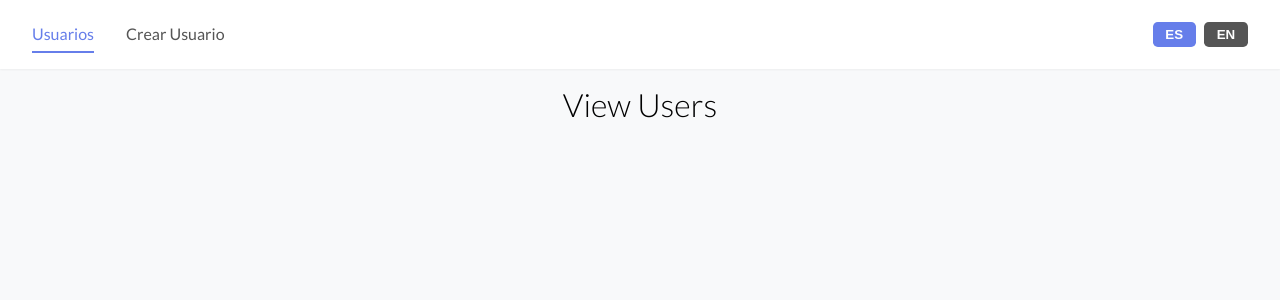
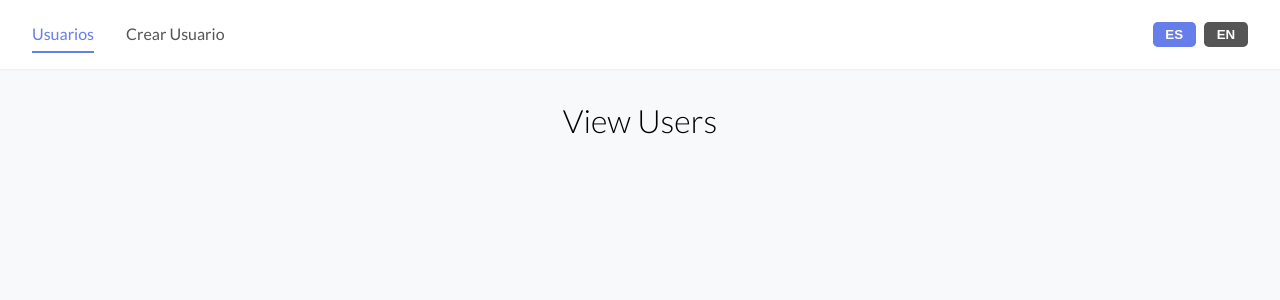
Before and after one commit to marlondt-dev/user-management, a Vue app: page / in a window 1280 px wide. Shown: the top 300 px of the page. Built offline with nearby package versions, Linux system fonts and the light colour scheme.

Commit message:
chore(assets): updated global scss styles

```diff
--- a/src/assets/scss/_reset.scss
+++ b/src/assets/scss/_reset.scss
@@ -17,10 +17,15 @@ picture {
   max-width: 100%;
 }
 
-h1, h2, h3 {
-    margin: 1rem 0;
+h1, h2 {
+    margin: 2rem 0;
     font-family: $principal-font;
     font-weight: 300;
     text-align: center;
 
 }
+
+h3 {
+  font-family: $principal-font;
+  font-weight: 300;
+}
```
